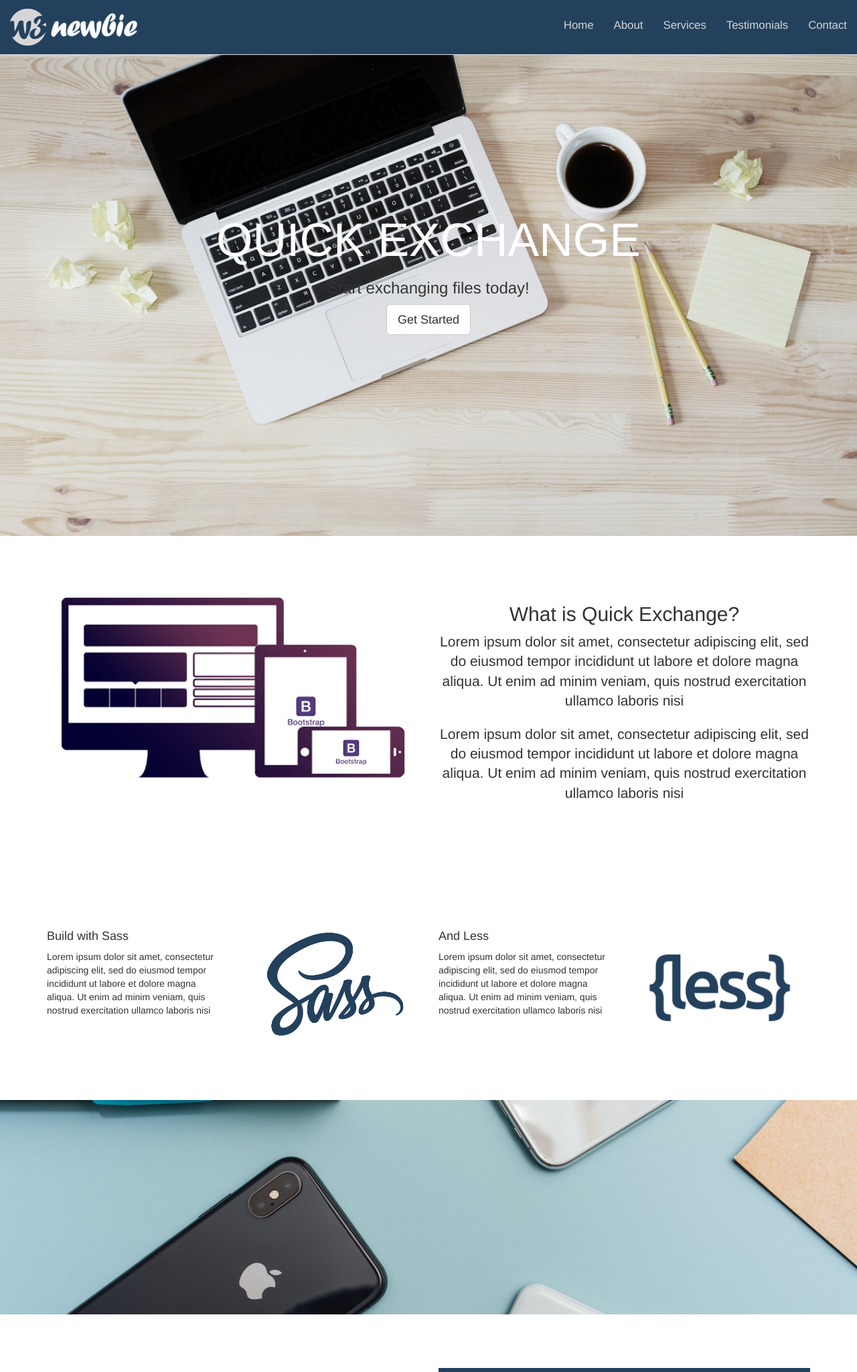
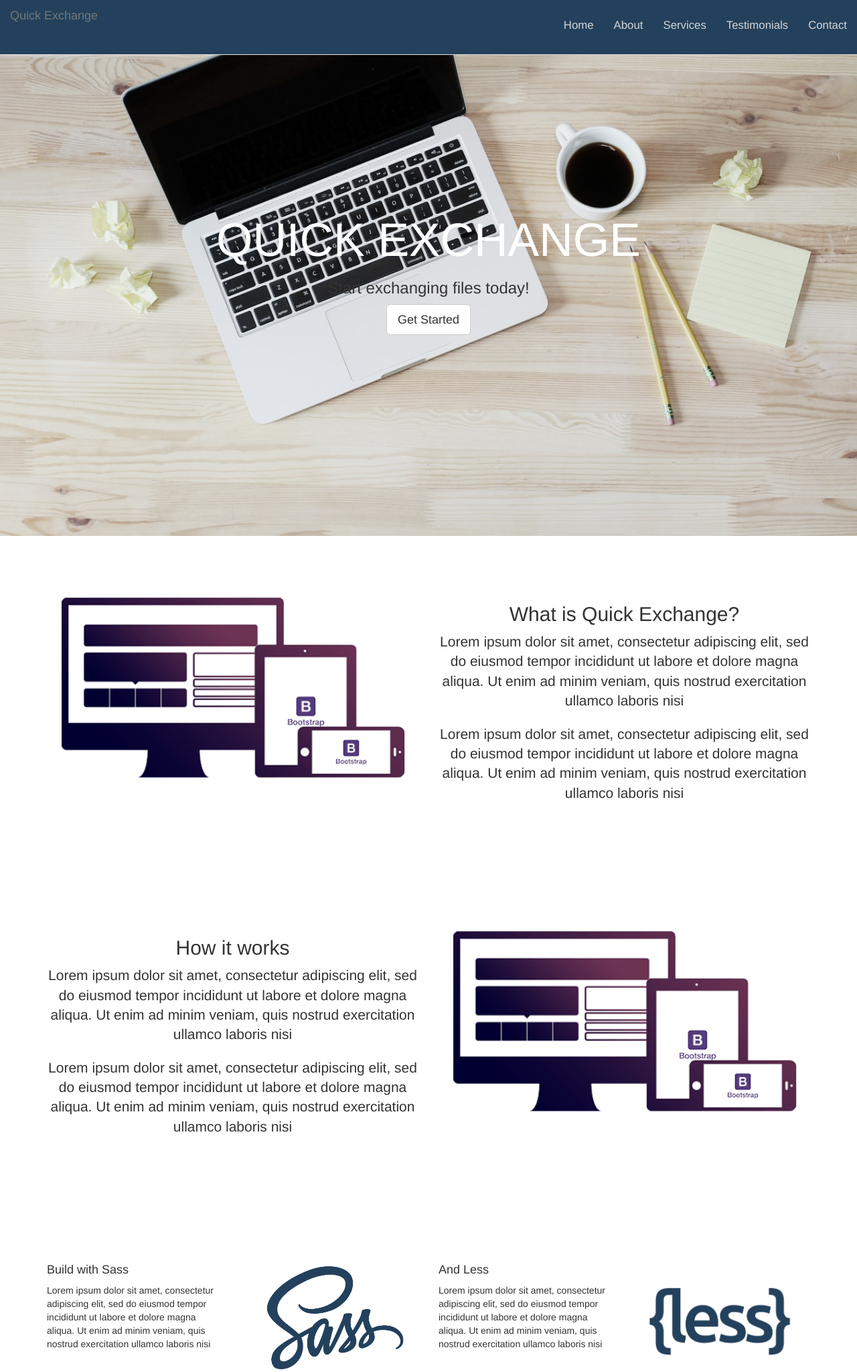
Before and after one commit to Francisco-Ibarra07/QuickExchange, a Flask app: page /home in a window 1280 px wide. Shown: the top 2048 px of the page at 67% size. Run offline with Flask 2, Linux system fonts and the light colour scheme; some libraries are stand-ins or nearby versions.

Commit message:
Updated landing page sections

```diff
--- a/quickexchange/templates/landing-page.html
+++ b/quickexchange/templates/landing-page.html
@@ -29,7 +29,7 @@
           <span class="icon-bar"></span>
         </button>
         <!-- navbar-brand for logo images -->
-        <a class="navbar-brand" href="#"><img src="static/img/w3newbie.png"></a>
+        <a class="navbar-brand" href="#">Quick Exchange</a>
       </div>
 
       <!-- Navigation buttons -->
@@ -45,6 +45,7 @@
     </div>
   </nav>
 
+  <!-- Home image -->
   <div id="home">
     <div class="landing-text">
       <h1>QUICK EXCHANGE</h1>
@@ -53,7 +54,7 @@
     </div>
   </div>
 
-  <!-- Make a row for the second section -->
+  <!-- What is Quick Exchage section -->
   <div class="padding">
     <div class="container">
       <div class="row">
@@ -76,6 +77,35 @@
             exercitation ullamco laboris nisi
           </p>
         </div>
+      </div>
+    </div>
+  </div>
+
+  <!-- How it works section -->
+  <div class="padding">
+    <div class="container">
+      <div class="row">
+
+        <!-- Columns for text area -->
+        <div class="col-sm-6 text-center">
+          <h2>How it works</h2>
+          <p class="lead">
+            Lorem ipsum dolor sit amet, consectetur adipiscing elit, sed do eiusmod tempor
+            incididunt ut labore et dolore magna aliqua. Ut enim ad minim veniam, quis nostrud
+            exercitation ullamco laboris nisi
+          </p>
+          <p class="lead">
+            Lorem ipsum dolor sit amet, consectetur adipiscing elit, sed do eiusmod tempor
+            incididunt ut labore et dolore magna aliqua. Ut enim ad minim veniam, quis nostrud
+            exercitation ullamco laboris nisi
+          </p>
+        </div>
+
+        <!-- 6 Columns for left image -->
+        <div class="col-sm-6">
+          <img src="static/img/bootstrap.png">
+        </div>
+
       </div>
     </div>
   </div>
@@ -117,6 +147,7 @@
   <div id="fixed">
   </div>
 
+  <!-- Here is the cool thing section -->
   <div class="padding">
     <div class="container">
       <div class="row">
@@ -151,7 +182,7 @@
     <div class="col-sm-4">
       <h3>Contact Us</h3>
       <br>
-      <h4>Address and contact info here.</h4>
+      <h4>Quick.Exchange.Contact@gmail.com</h4>
     </div>
     <div class="col-sm-4">
       <h3>Connect</h3>
```
Also changed, not shown: quickexchange/static/QE.png (deleted), quickexchange/static/img/QE.png (added).
